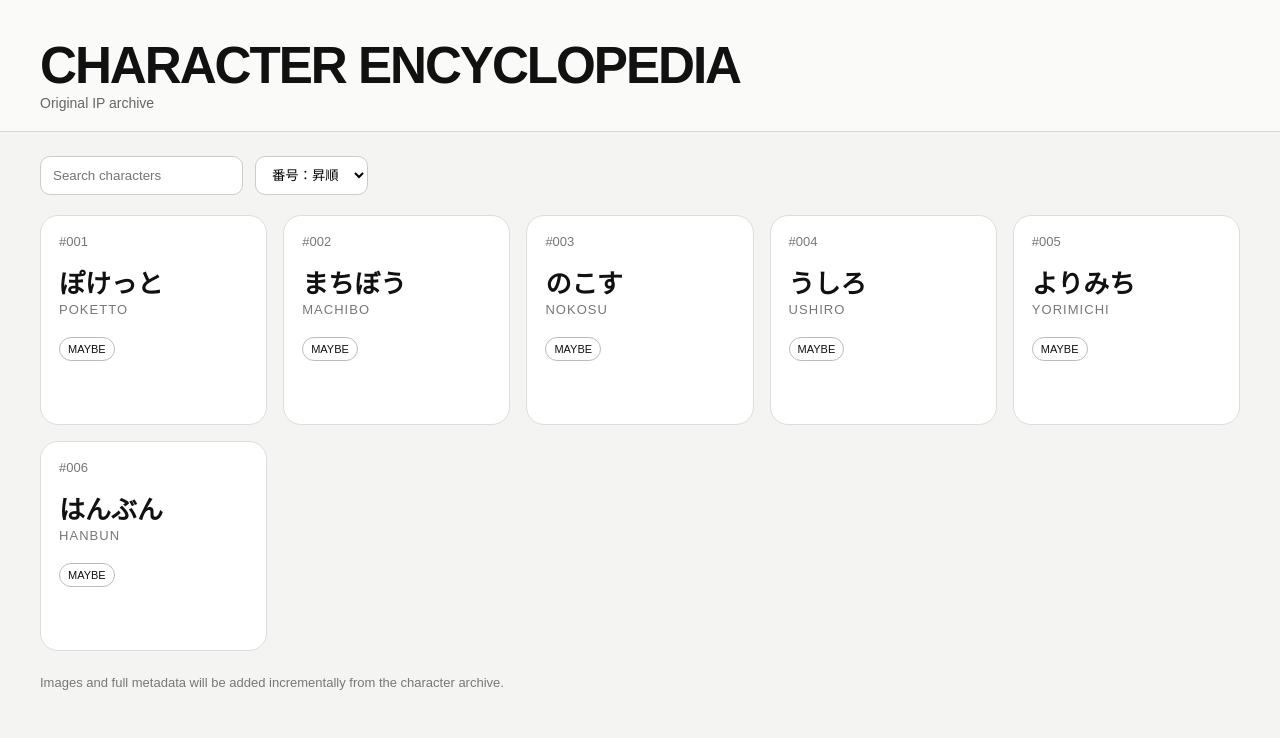
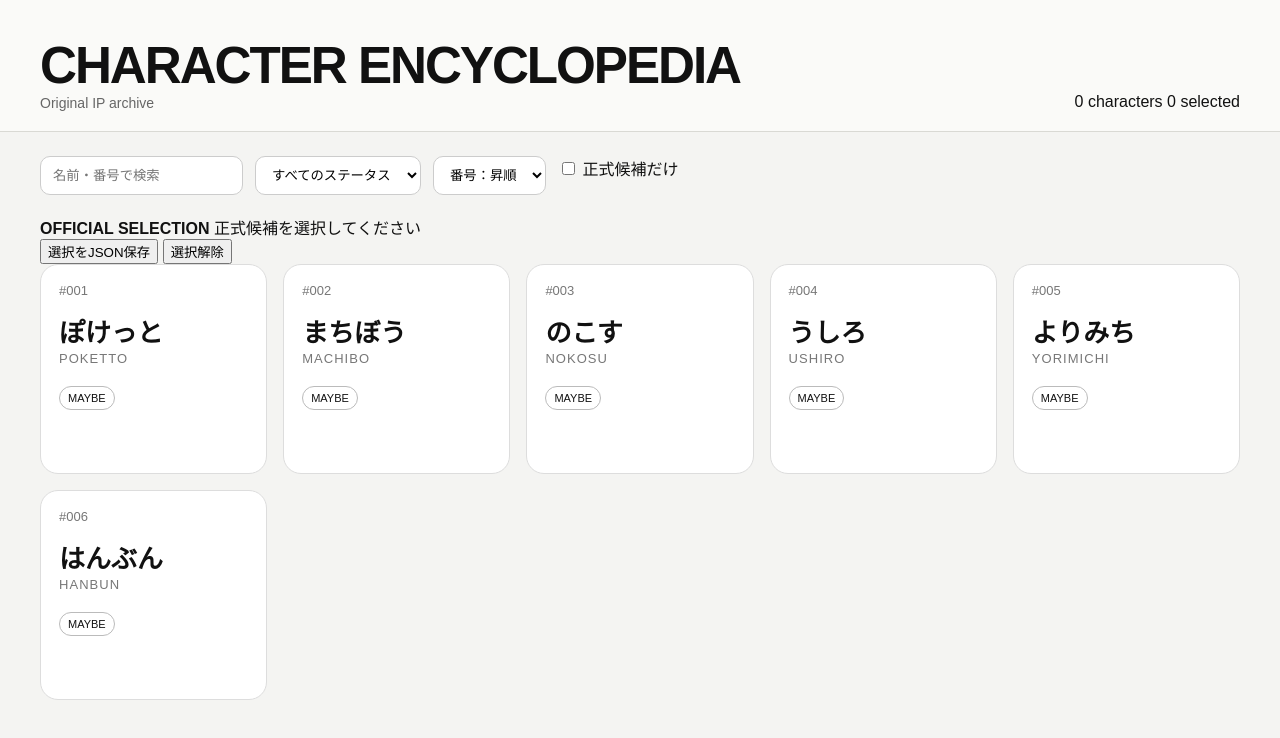
Before and after one commit to takuroikeda-lab/character-encyclopedia, a website: page public/index.html in a window 1280 px wide. Drawn offline with Linux system fonts and the light colour scheme.

Commit message:
Add official character selection UI

```diff
--- a/public/index.html
+++ b/public/index.html
@@ -12,19 +12,47 @@
       <h1>CHARACTER ENCYCLOPEDIA</h1>
       <p class="sub">Original IP archive</p>
     </div>
-    <p class="sub" id="count"></p>
+    <div class="header-counts">
+      <span id="count">0 characters</span>
+      <span id="selectedCount">0 selected</span>
+    </div>
   </header>
+
   <main>
-    <section class="controls">
-      <input id="search" type="search" placeholder="Search characters" />
-      <select id="sort">
+    <section class="controls" aria-label="図鑑フィルター">
+      <input id="search" type="search" placeholder="名前・番号で検索" aria-label="キャラクター検索" />
+      <select id="statusFilter" aria-label="ステータス">
+        <option value="ALL">すべてのステータス</option>
+        <option value="KEEP">KEEP</option>
+        <option value="MAYBE">MAYBE</option>
+        <option value="DROP">DROP</option>
+      </select>
+      <select id="sort" aria-label="並び順">
         <option value="asc">番号：昇順</option>
         <option value="desc">番号：降順</option>
+        <option value="name">名前順</option>
       </select>
+      <label class="toggle">
+        <input id="selectedOnly" type="checkbox" />
+        <span>正式候補だけ</span>
+      </label>
     </section>
-    <section id="grid" class="grid"></section>
-    <p class="empty">Images and full metadata will be added incrementally from the character archive.</p>
+
+    <section class="selection-bar" aria-label="正式図鑑セレクション">
+      <div>
+        <strong>OFFICIAL SELECTION</strong>
+        <span id="selectionSummary">正式候補を選択してください</span>
+      </div>
+      <div class="selection-actions">
+        <button id="exportSelection" type="button">選択をJSON保存</button>
+        <button id="clearSelection" type="button" class="ghost">選択解除</button>
+      </div>
+    </section>
+
+    <section id="grid" class="grid" aria-live="polite"></section>
+    <p id="empty" class="empty" hidden>該当するキャラクターがありません。</p>
   </main>
+
   <script src="/app.js"></script>
 </body>
 </html>
```
